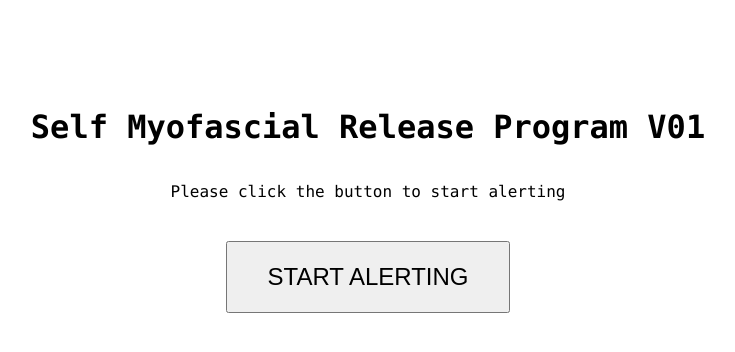
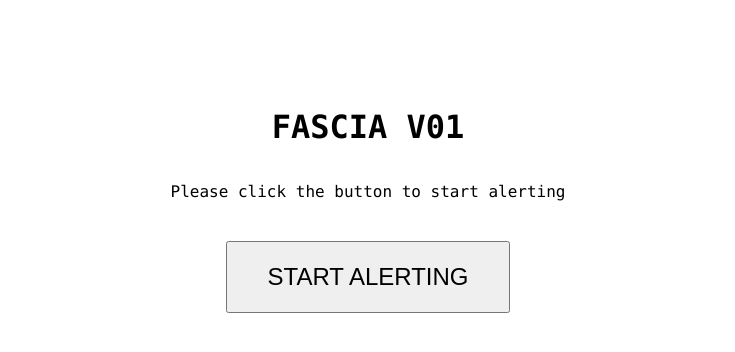
Before and after one commit to bigheadG/fascia_, a plain HTML site: page index.html in a window 1280 px wide. Shown: the whole page, without its empty margins (272-1007 px from the left). Drawn offline with Linux system fonts and the light colour scheme.

Commit message:
Update index.html

```diff
--- a/index.html
+++ b/index.html
@@ -29,7 +29,7 @@
     </style>
 </head>
 <body>
-    <h1>Self Myofascial Release Program V01</h1>
+    <h1>FASCIA V01</h1>
     <p id="status">Please click the button to start alerting</p>
     <button id="startButton">START ALERTING</button>
     <audio id="cricketSound" src="cricket.wav"></audio>
```
